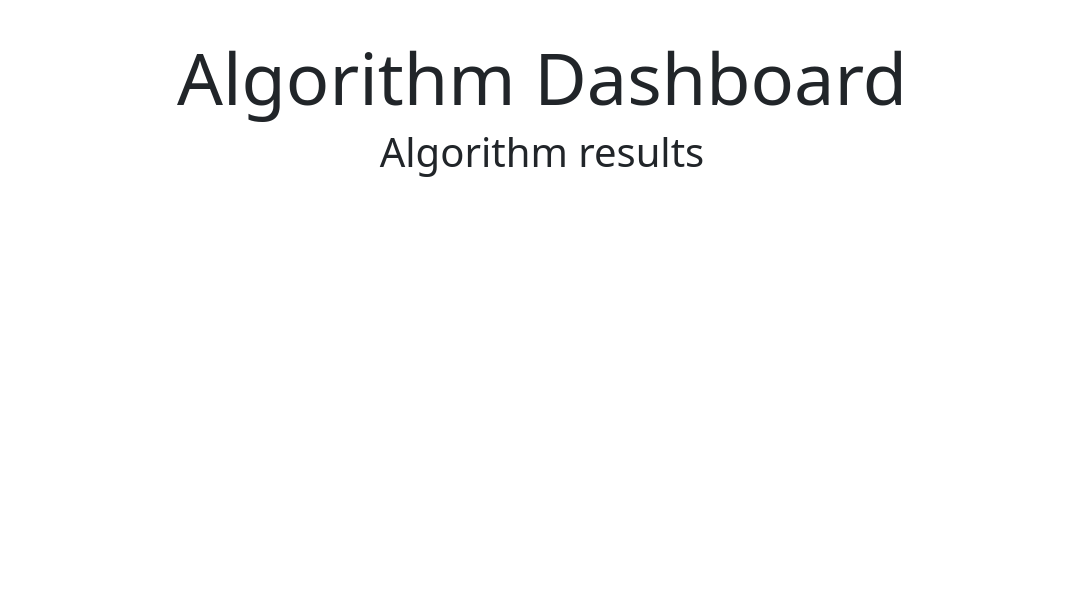
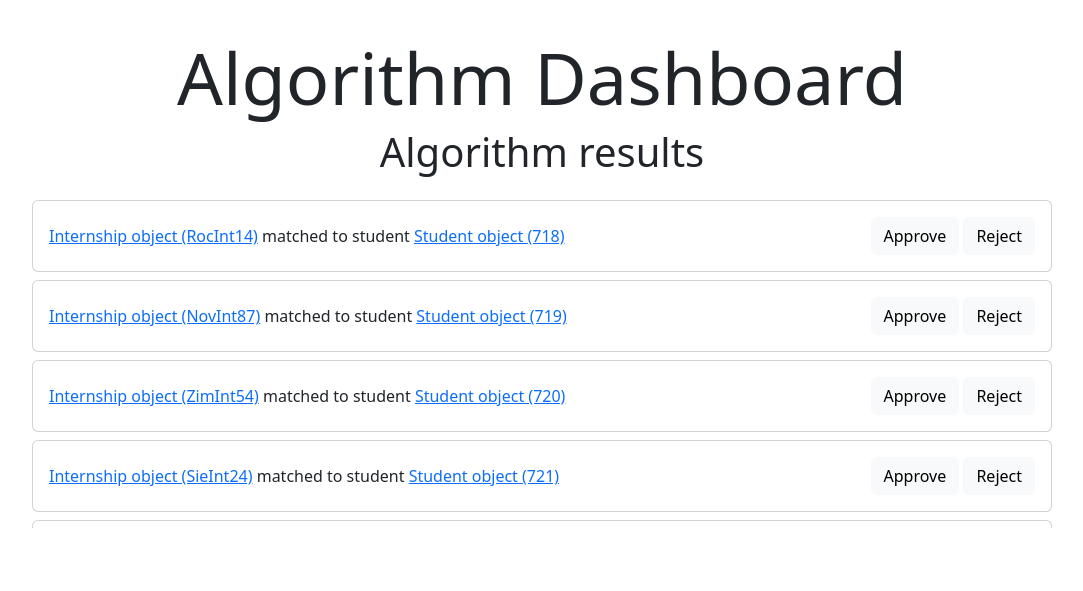
Before and after one commit to cs3028-alpha-team/SkillPilot-CS3528-v2, a Django app: page /algorithm-dahshboard in a window 1280 px wide. Shown: the part 132-723 px from the top of the page, without its empty margins (98-1181 px from the left). Run offline with Django 5.2, Linux system fonts and the light colour scheme; data comes from the database, SQL or seed files in the repository; data that the repository does not hold is empty.

Commit message:
save matches to ComputedMatches table and render matches through bootstrap cards

```diff
--- a/dev/skillpilot/core/admin.py
+++ b/dev/skillpilot/core/admin.py
@@ -8,5 +8,5 @@ admin.site.register(Internship)
 admin.site.register(Company)
 admin.site.register(Recruiter)
 admin.site.register(Interview)
-admin.site.register(computedMatch)
+admin.site.register(ComputedMatch)
 admin.site.register(SuperUser)
--- a/dev/skillpilot/core/models.py
+++ b/dev/skillpilot/core/models.py
@@ -120,17 +120,17 @@ class Interview(models.Model):
 
 
 # computedMatch Table
-class computedMatch(models.Model):
+class ComputedMatch(models.Model):
 
     # string representation of Computed Match model
     def str(self):
         return f"{self.computedMatch}, {self.internshipID}, {self.studentID}, {self.interviewID}"
 
     # table attributes
-    computedMatch = models.CharField(max_length = 10, primary_key = True)
+    computedMatchID = models.CharField(max_length = 20, primary_key = True)
     internshipID = models.ForeignKey('core.Internship', on_delete = models.CASCADE)
     studentID = models.ForeignKey('core.Student', on_delete = models.CASCADE)
-    interviewID = models.ForeignKey('core.Interview', on_delete = models.CASCADE)
+    interviewID = models.ForeignKey('core.Interview', on_delete = models.CASCADE, null=True)
 
 
 # superUser table
--- a/dev/skillpilot/core/templates/algorithm_dashboard.html
+++ b/dev/skillpilot/core/templates/algorithm_dashboard.html
@@ -33,14 +33,17 @@
         <div class="col-md-auto mx-5 overflow-y-auto" style="height:400px;">
             <h3 class="display-6 mb-4">Algorithm results</h3>
 
+            <!-- if there are no computed matches left then return message -->
 
-            {% for offer in offers %}
+            {% for match in computedMatches %}
 
-                <div class="card mb-2" style="width:500px;">
+                <div class="card mb-2">
                     <div class="card-body d-flex justify-content-between align-items-center">
-                        <span>Offer here</span>
-                        <a href="#" class="btn btn-light">Approve</a>
-                        <a href="#" class="btn btn-light">Reject</a>
+                        <span><a href="{% url 'internship-details' match.internshipID.internshipID %}">{{ match.internshipID }}</a> matched to student <a href="{% url 'student-details' match.studentID.studentID %}">{{ match.studentID }}</a></span>
+                        <div>
+                            <a href="#" class="btn btn-light">Approve</a>
+                            <a href="#" class="btn btn-light">Reject</a>
+                        </div>
                     </div>
                 </div>
 
--- a/dev/skillpilot/core/views.py
+++ b/dev/skillpilot/core/views.py
@@ -311,6 +311,13 @@ def algorithm_dashboard(request):
     and students with no interviews exclusively
     """
 
+    """
+    uncomment to restore internship number of positions, DO NOT USE IN PRODUCTION
+    for internship in Internship.objects.all():
+        internship.numberPositions = random.randint(2,5)
+        internship.save()
+    """
+
     # construct the Students dataframe
     students = Student.objects.all()
     pd_students = pd.DataFrame(columns=['studentID', 'prevProgramme', 'GPA', 'studyMode', 'studyPattern'])
@@ -357,29 +364,44 @@ def algorithm_dashboard(request):
 
     # 4. Compute Assignments using the Gale-Shapley algorithm
 
-    # keeps track of the offers made so far, studentID : (current_internship_offer_ID, [refused_internship_ID1, ...])
-    offers = { studentID : [None, []] for studentID in matrix.index.tolist() }
+    # if there are no internship or students (or both) left to match do not run the algorithm
+    if pd_students.empty or pd_internships.empty:
+        pass
 
+    else:
+        # keeps track of the offers made so far, studentID : (current_internship_offer_ID, [refused_internship_ID1, ...])
+        offers = { studentID : [None, []] for studentID in matrix.index.tolist() }
 
-    # keeps track of the number of positions left per job
-    available_positions = dict(zip(pd_internships['internshipID'], pd_internships['numberPositions']))
+        # keeps track of the number of positions left per job
+        available_positions = dict(zip(pd_internships['internshipID'], pd_internships['numberPositions']))
 
-    offers, fulfillments, updated_positions = gale_shapley(offers, matrix, available_positions)
+        offers, fulfillments, updated_positions = gale_shapley(offers, matrix, available_positions)
 
-    # format the offers into Student object : Internship object
-    offers = { Student.objects.get(studentID=k) : Internship.objects.get(internshipID=v[0]) for k, v in offers.items() }
+        # format the offers into Student object : Internship object
+        offers = { Student.objects.get(studentID=k) : Internship.objects.get(internshipID=v[0]) for k, v in offers.items() }
 
-    # # # update the Internships table to reflect the number of positions left per internship after the algorithm has been called
-    # # for id, positions in updated_positions.items():
-    # #     internship = Internship.objects.get(internshipID=id)
-    # #     internship.numberPositions = positions
-    # #     internship.save()
+        # write the offers to ComputedMatches table
+        for student, internship in offers.items():
 
-    print(offers)
+            # Create an instance of the model with the desired attribute values
+            computed_match = ComputedMatch( computedMatchID=f"{student.studentID}{internship.internshipID}", internshipID=internship, studentID=student )
 
-    # context = { 'offers' : offers }
+            # save computed match only if not already in comptued matches table
+            try:
+                ComputedMatch.objects.get(studentID=student.studentID, internshipID=internship.internshipID)
+                pass
+            except:
+                computed_match.save()
 
-    return render(request, 'algorithm_dashboard.html')
+        # update the Internships table to reflect the number of positions left per internship after the algorithm has been called
+        for id, positions in updated_positions.items():
+            internship = Internship.objects.get(internshipID=id)
+            internship.numberPositions = positions
+            internship.save()
+
+    context = { 'computedMatches' : ComputedMatch.objects.all() }
+
+    return render(request, 'algorithm_dashboard.html', context)
 
 
 
```
Also changed, not shown: dev/skillpilot/core/migrations/0007_alter_computedmatch_computedmatch_and_more.py (added), dev/skillpilot/core/migrations/0008_rename_computedmatch_computedmatch_computedmatchid.py (added), dev/skillpilot/core/migrations/0009_alter_computedmatch_interviewid.py (added), dev/skillpilot/db.sqlite3.
